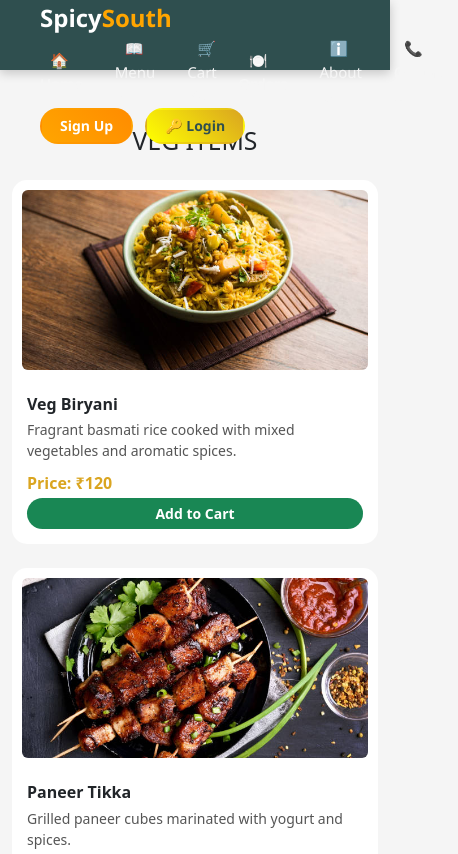
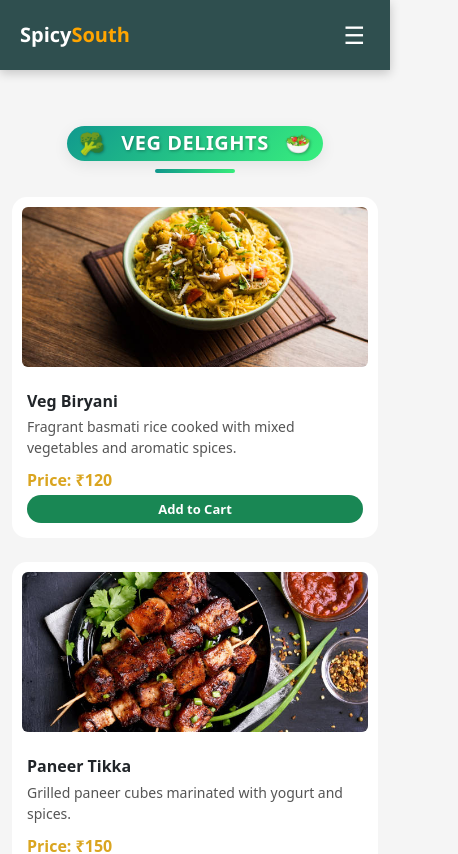
Before and after one commit to sivakumarpuvvadi/spicy__south, a React (Vite) app: page /veg in a window 390 px wide. Shown: the top 854 px of the page, 458 px wide, since content can reach past the window. Built offline with nearby package versions, Linux system fonts and the light colour scheme.

Commit message:
feat: Add mobile responsiveness, cart signup requirement, styled section headings

```diff
--- a/src/App.css
+++ b/src/App.css
@@ -4,13 +4,29 @@
   justify-content: space-between;
   align-items: center;
   background: darkslategray;
-  height: 70px;
+  min-height: 70px;
   padding: 0 40px;
   box-shadow: 0 3px 10px rgba(0,0,0,0.2);
   font-family: "Segoe UI", sans-serif;
   position: sticky;
   top: 0;
   z-index: 1000;
+}
+
+.navbar-collapse {
+  display: flex;
+  align-items: center;
+  gap: 30px;
+}
+
+.navbar-toggle {
+  display: none;
+  background: transparent;
+  border: none;
+  color: white;
+  font-size: 24px;
+  cursor: pointer;
+  padding: 5px;
 }
 
 /* Logo */
@@ -67,6 +83,7 @@
 }
 
 .dropdown-content {
+  display: none;
   position: absolute;
   background: white;
   min-width: 160px;
@@ -75,6 +92,10 @@
   overflow: hidden;
   margin-top: 8px;
   z-index: 1000;
+}
+
+.dropdown:hover .dropdown-content {
+  display: block;
 }
 
 .dropdown-content a {
@@ -90,10 +111,10 @@
   color: white;
 }
 
-
 /* Right buttons */
 .navbar-actions {
   display: flex;
+  align-items: center;
   gap: 12px;
 }
 
@@ -125,7 +146,7 @@
 
 /* Login Button */
 .login {
-  background: linear-gradient(45deg, yellow, goldenrod);
+  background: linear-gradient(45deg, #ffc107, goldenrod);
   color: darkslategray;
   border: 2px solid transparent;
 }
@@ -135,3 +156,188 @@
   border: 2px solid goldenrod;
   transform: scale(1.05);
 }
+
+.welcome {
+  margin: 0;
+  font-weight: 600;
+}
+
+/* ==========================================
+   ✨ Styled Category Headings
+   ========================================== */
+.category-heading {
+  font-size: 2.2rem;
+  font-weight: 800;
+  letter-spacing: 1px;
+  text-transform: uppercase;
+  display: inline-flex;
+  align-items: center;
+  justify-content: center;
+  gap: 8px;
+  margin-bottom: 8px;
+  padding: 8px 24px;
+  border-radius: 50px;
+  box-shadow: 0 4px 15px rgba(0, 0, 0, 0.08);
+}
+
+.heading-icon {
+  font-size: 2.4rem;
+}
+
+.heading-underline {
+  height: 4px;
+  width: 80px;
+  margin: 0 auto;
+  border-radius: 4px;
+}
+
+/* Veg Heading - Fresh Green Gradient */
+.veg-heading {
+  background: linear-gradient(135deg, #11998e, #38ef7d);
+  color: white;
+  text-shadow: 1px 1px 3px rgba(0, 0, 0, 0.3);
+}
+.veg-underline {
+  background: linear-gradient(90deg, #11998e, #38ef7d);
+}
+
+/* NonVeg Heading - Spicy Flame Red/Orange Gradient */
+.nonveg-heading {
+  background: linear-gradient(135deg, #ff416c, #ff4b2b);
+  color: white;
+  text-shadow: 1px 1px 3px rgba(0, 0, 0, 0.3);
+}
+.nonveg-underline {
+  background: linear-gradient(90deg, #ff416c, #ff4b2b);
+}
+
+/* Drinks Heading - Refreshing Cool Cyan/Blue Gradient */
+.drinks-heading {
+  background: linear-gradient(135deg, #00c6ff, #0072ff);
+  color: white;
+  text-shadow: 1px 1px 3px rgba(0, 0, 0, 0.3);
+}
+.drinks-underline {
+  background: linear-gradient(90deg, #00c6ff, #0072ff);
+}
+
+/* Milkshakes Heading - Berry Purple/Pink Gradient */
+.milkshakes-heading {
+  background: linear-gradient(135deg, #8e2de2, #4a00e0);
+  color: white;
+  text-shadow: 1px 1px 3px rgba(0, 0, 0, 0.3);
+}
+.milkshakes-underline {
+  background: linear-gradient(90deg, #8e2de2, #4a00e0);
+}
+
+/* ==========================================
+   📱 Media Queries for Mobile Responsiveness
+   ========================================== */
+
+@media (max-width: 992px) {
+  .category-heading {
+    font-size: 1.8rem;
+    padding: 6px 18px;
+  }
+  .heading-icon {
+    font-size: 1.8rem;
+  }
+}
+
+@media (max-width: 768px) {
+  .navbar {
+    padding: 12px 20px;
+    flex-wrap: wrap;
+  }
+
+  .navbar-toggle {
+    display: block;
+  }
+
+  .navbar-collapse {
+    display: none;
+    flex-direction: column;
+    width: 100%;
+    align-items: stretch;
+    background: darkslategray;
+    padding: 15px 0 10px 0;
+    gap: 15px;
+    border-top: 1px solid rgba(255, 255, 255, 0.1);
+  }
+
+  .navbar-collapse.open {
+    display: flex;
+  }
+
+  .navbar-menu {
+    flex-direction: column;
+    width: 100%;
+    gap: 10px;
+    align-items: stretch;
+  }
+
+  .navbar-menu a,
+  .dropbtn {
+    display: block;
+    width: 100%;
+    text-align: center;
+    padding: 10px;
+    font-size: 16px;
+  }
+
+  .dropdown-content {
+    position: static;
+    box-shadow: none;
+    background: rgba(255, 255, 255, 0.1);
+    border-radius: 4px;
+    margin-top: 4px;
+  }
+
+  .dropdown-content a {
+    color: white;
+    text-align: center;
+  }
+
+  .navbar-actions {
+    justify-content: center;
+    width: 100%;
+    margin-top: 5px;
+    flex-wrap: wrap;
+  }
+
+  .user-welcome-box {
+    flex-direction: column;
+    text-align: center;
+  }
+
+  .category-heading {
+    font-size: 1.5rem;
+    padding: 6px 14px;
+    letter-spacing: 0.5px;
+  }
+  .heading-icon {
+    font-size: 1.5rem;
+  }
+}
+
+@media (max-width: 480px) {
+  .navbar-logo a {
+    font-size: 20px;
+  }
+
+  .category-heading {
+    font-size: 1.25rem;
+    padding: 5px 12px;
+    border-radius: 30px;
+  }
+
+  .heading-icon {
+    font-size: 1.3rem;
+  }
+
+  .btn {
+    padding: 5px 14px;
+    font-size: 13px;
+  }
+}
--- a/src/App.jsx
+++ b/src/App.jsx
@@ -18,6 +18,7 @@ import { logoutUser } from "./store";
 import "./App.css";
 
 function App() {
+  const [menuOpen, setMenuOpen] = React.useState(false);
   const cartItems = useSelector((state) => state.cart ?? []);
   const cartCount = cartItems.reduce((sum, item) => sum + (item.quantity || 1), 0);
 
@@ -29,7 +30,12 @@ function App() {
 
   const handleLogout = () => {
     dispatch(logoutUser());
+    setMenuOpen(false);
     navigate("/login");
+  };
+
+  const closeMenu = () => {
+    setMenuOpen(false);
   };
 
   return (
@@ -37,42 +43,52 @@ function App() {
       {/* ✅ Navbar */}
       <nav className="navbar">
         <div className="navbar-logo">
-          <NavLink to="/home">Spicy<span>South</span></NavLink>
+          <NavLink to="/" onClick={closeMenu}>Spicy<span>South</span></NavLink>
         </div>
 
+        <button
+          className="navbar-toggle"
+          aria-label="Toggle navigation"
+          onClick={() => setMenuOpen(!menuOpen)}
+        >
+          {menuOpen ? "✕" : "☰"}
+        </button>
+
+        <div className={`navbar-collapse ${menuOpen ? "open" : ""}`}>
           <ul className="navbar-menu">
-          <li><NavLink to="/">🏠 Home</NavLink></li>
+            <li><NavLink to="/" onClick={closeMenu}>🏠 Home</NavLink></li>
 
             <li className="dropdown">
               <span className="dropbtn">📖 Menu ▾</span>
               <div className="dropdown-content">
-              <NavLink to="/veg">🥦 Veg</NavLink>
-              <NavLink to="/nonveg">🍗 Non-Veg</NavLink>
-              <NavLink to="/drinks">🥤 Drinks</NavLink>
-              <NavLink to="/milkshakes">🧋 Milkshakes</NavLink>
+                <NavLink to="/veg" onClick={closeMenu}>🥦 Veg</NavLink>
+                <NavLink to="/nonveg" onClick={closeMenu}>🍗 Non-Veg</NavLink>
+                <NavLink to="/drinks" onClick={closeMenu}>🥤 Drinks</NavLink>
+                <NavLink to="/milkshakes" onClick={closeMenu}>🧋 Milkshakes</NavLink>
               </div>
             </li>
 
-          <li><NavLink to="/cart">🛒 Cart ({cartCount})</NavLink></li>
-          <li><NavLink to="/orders">🍽️ Orders</NavLink></li>
-          <li><NavLink to="/aboutus">ℹ️ About Us</NavLink></li>
-          <li><NavLink to="/contactus">📞 Contact Us</NavLink></li>
+            <li><NavLink to="/cart" onClick={closeMenu}>🛒 Cart ({cartCount})</NavLink></li>
+            <li><NavLink to="/orders" onClick={closeMenu}>🍽️ Orders</NavLink></li>
+            <li><NavLink to="/aboutus" onClick={closeMenu}>ℹ️ About Us</NavLink></li>
+            <li><NavLink to="/contactus" onClick={closeMenu}>📞 Contact Us</NavLink></li>
           </ul>
 
           <div className="navbar-actions">
             {!isAuthenticated ? (
               <>
-              <NavLink to="/signup"><button className="btn signup">Sign Up</button></NavLink>
-              <NavLink to="/login"><button className="btn login">🔑 Login</button></NavLink>
+                <NavLink to="/signup" onClick={closeMenu}><button className="btn signup">Sign Up</button></NavLink>
+                <NavLink to="/login" onClick={closeMenu}><button className="btn login">🔑 Login</button></NavLink>
               </>
             ) : (
-            <>
-              <p className="welcome text-white">Welcome, {currentUser?.userName || "User"} 👋</p>
-              <button className="btn logout mt-2 mb-2 bg-warning" onClick={handleLogout}>
+              <div className="d-flex align-items-center gap-2 user-welcome-box">
+                <span className="welcome text-white">Welcome, {currentUser?.userName || "User"} 👋</span>
+                <button className="btn logout bg-warning" onClick={handleLogout}>
                   🚪 Logout
                 </button>
-            </>
+              </div>
             )}
+          </div>
         </div>
       </nav>
 
--- a/src/Cart.css
+++ b/src/Cart.css
@@ -89,3 +89,16 @@
 .main{
   padding-top: 300px
 }
+
+/* 📱 Mobile Responsiveness */
+@media (max-width: 768px) {
+  .list-group-item {
+    flex-direction: column;
+    align-items: flex-start !important;
+    gap: 10px;
+  }
+  .cart-item-img {
+    width: 60px;
+    height: 60px;
+  }
+}
--- a/src/Drinks.css
+++ b/src/Drinks.css
@@ -85,3 +85,11 @@
 .pagination .btn-outline-success:hover {
   transform: scale(1.02);
 }
+
+/* 📱 Mobile Responsiveness */
+@media (max-width: 768px) {
+  .card {
+    height: auto;
+    min-height: 340px;
+  }
+}
--- a/src/Milkshakes.css
+++ b/src/Milkshakes.css
@@ -64,3 +64,11 @@
 .pagination button {
   width: 50px !important;
 }
+
+/* 📱 Mobile Responsiveness */
+@media (max-width: 768px) {
+  .card {
+    height: auto;
+    min-height: 340px;
+  }
+}
--- a/src/Nonveg.css
+++ b/src/Nonveg.css
@@ -140,3 +140,28 @@
   border: 2px solid goldenrod;
   transform: scale(1.05);
 }
+
+/* Card Styles */
+.nonveg-card {
+  border-radius: 10px;
+  overflow: hidden;
+  transition: all 0.3s ease;
+  height: 350px;
+  display: flex;
+  flex-direction: column;
+  background-color: #fff;
+  border: none;
+}
+
+.nonveg-card:hover {
+  transform: translateY(-5px);
+  box-shadow: 0 8px 20px rgba(0, 0, 0, 0.2);
+}
+
+/* 📱 Mobile Responsiveness */
+@media (max-width: 768px) {
+  .nonveg-card {
+    height: auto;
+    min-height: 340px;
+  }
+}
--- a/src/Veg.css
+++ b/src/Veg.css
@@ -75,3 +75,14 @@
 .pagination button {
   width: 50px !important;
 }
+
+/* 📱 Mobile Responsiveness */
+@media (max-width: 768px) {
+  .card {
+    height: auto;
+    min-height: 340px;
+  }
+  .card-img-top {
+    height: 180px !important;
+  }
+}
--- a/src/Veg.jsx
+++ b/src/Veg.jsx
@@ -1,5 +1,6 @@
 import React, { useState } from 'react';
 import { useDispatch, useSelector } from 'react-redux';
+import { useNavigate } from 'react-router-dom';
 import 'bootstrap/dist/css/bootstrap.min.css';
 import './Veg.css';   // ✅ Import Veg styles
 import { addToCart } from './store';
@@ -10,7 +11,9 @@ import 'react-toastify/dist/ReactToastify.css';
 
 function Veg() {
   const vegItems = useSelector(state => state.product.veg) || [];
+  const { isAuthenticated } = useSelector(state => state.auth || {});
   const dispatch = useDispatch();
+  const navigate = useNavigate();
 
   const [currentPage, setCurrentPage] = useState(1);
   const itemsPerPage = 8;
@@ -20,8 +23,23 @@ function Veg() {
   const indexOfFirstItem = indexOfLastItem - itemsPerPage;
   const currentItems = vegItems.slice(indexOfFirstItem, indexOfLastItem);
 
-  // ✅ Handle Add to Cart with toast
+  // ✅ Handle Add to Cart with toast and auth guard
   const handleAddToCart = (item) => {
+    if (!isAuthenticated) {
+      toast.warning("Please sign up to add items to your cart! 🔒", {
+        position: "top-right",
+        autoClose: 2000,
+        hideProgressBar: false,
+        closeOnClick: true,
+        pauseOnHover: false,
+        draggable: true,
+      });
+      setTimeout(() => {
+        navigate("/signup");
+      }, 1500);
+      return;
+    }
+
     dispatch(addToCart(item));
     toast.success(`${item.name} added to cart! 🛒`, {
       position: "top-right",
@@ -36,7 +54,14 @@ function Veg() {
 
   return (
     <div className="container mt-5 pt-2">
-      <h2 className="mb-4 text-center">VEG ITEMS</h2>
+      <div className="text-center mb-4">
+        <h2 className="category-heading veg-heading">
+          <span className="heading-icon me-2">🥦</span>
+          <span className="heading-text">VEG DELIGHTS</span>
+          <span className="heading-icon ms-2">🥗</span>
+        </h2>
+        <div className="heading-underline veg-underline"></div>
+      </div>
       <div className="row">
         {currentItems.map(item => (
           <div key={item.id} className="col-md-3 mb-4">
```
Also changed, not shown: src/Drinks.jsx (+27 -2 lines), src/Home.css (+47 -0 lines), src/Milkshakes.jsx (+27 -2 lines), src/Nonveg.jsx (+27 -2 lines). Lines whose indentation alone changed are shown as unchanged.
